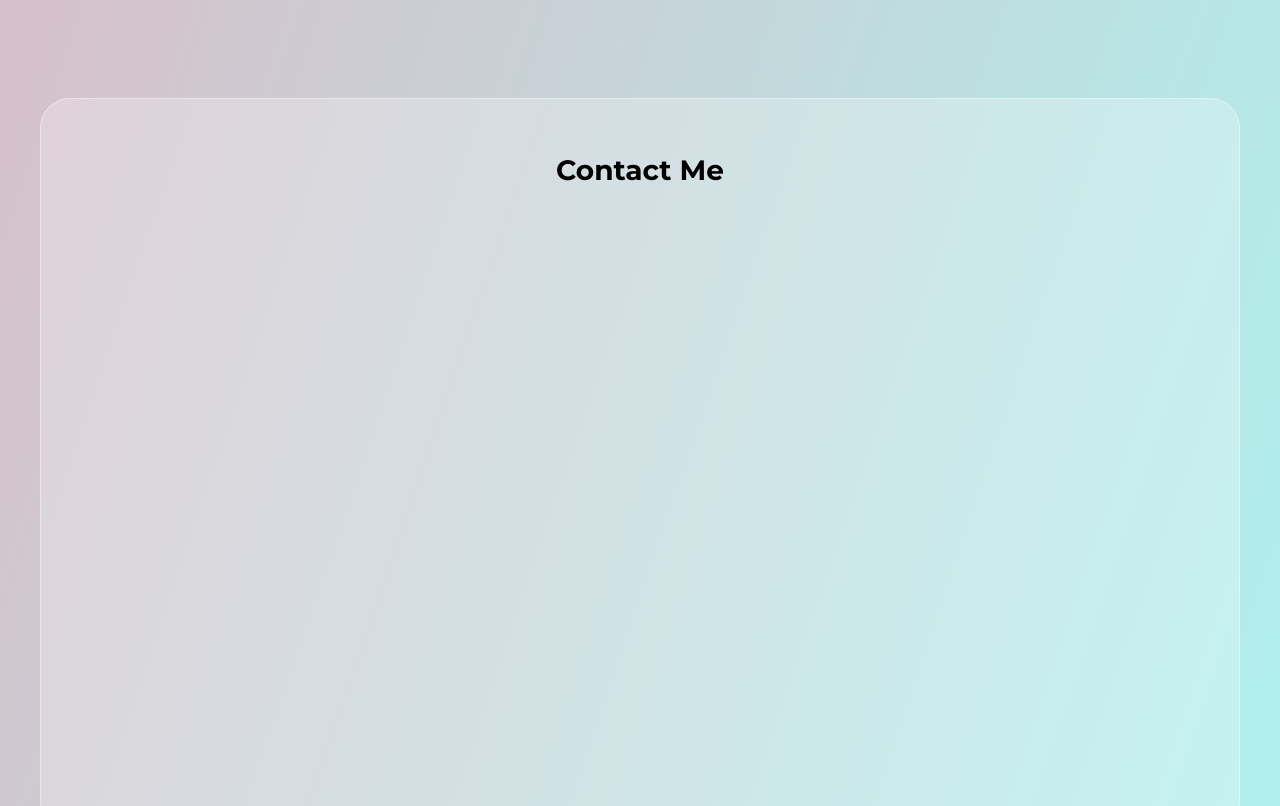
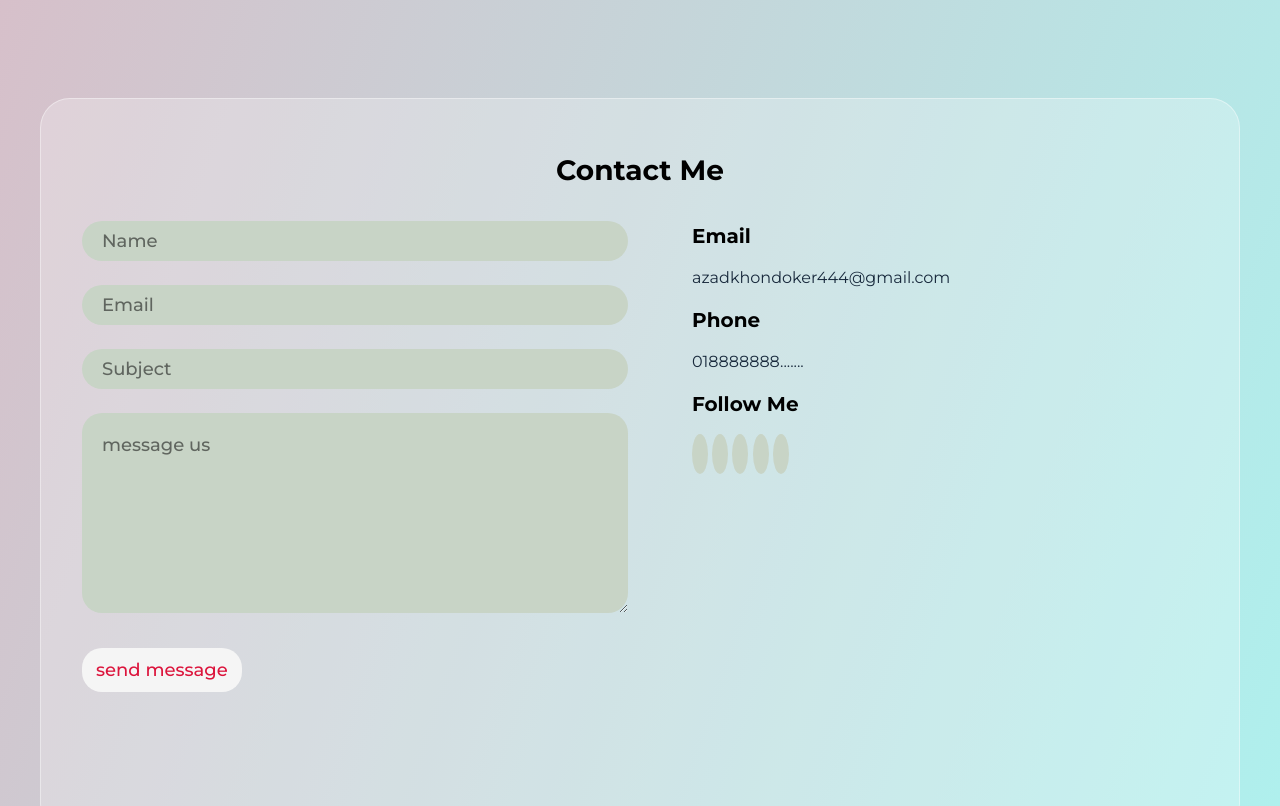
Before and after one commit to azadkhondoker/glassmo-, a plain HTML site: page index.html in a window 1280 px wide. Shown: the part 2831-3637 px from the top of the page. Drawn offline with nearby package versions, Linux system fonts and the light colour scheme; files that its build step writes are made by us from their sources.

Commit message:
contact section added

```diff
--- a/assets/scss/base/_common.scss
+++ b/assets/scss/base/_common.scss
@@ -126,6 +126,11 @@ section{
     color: crimson;
     font-size: 18px;
     font-weight: 500;
+    transition: 0.8s;
+    &:hover{
+        background-color: crimson;
+        color: whitesmoke;
+    }
 }
 
 .common-btn {
--- a/assets/scss/sections/_sections.scss
+++ b/assets/scss/sections/_sections.scss
@@ -161,3 +161,44 @@ section.project-section img {
     border: 10px solid #b59e6bad;
     border-radius: 5px;
 }
+
+
+
+.contact-section{
+    padding-bottom: 50px;
+    form{
+        input,textarea{
+            background: #C8D4C6;
+            color: #00000085;
+            padding: 20px;
+            border-radius: 20px;
+            font-size: 18px;
+        }
+    }
+    ul{
+        li{
+            display: inline-block;
+        }
+    }
+    .contact-para{
+        padding-left: 40px;
+        h5{
+            padding-bottom: 15px;
+        }
+        p{
+            padding-bottom: 15px;
+        }
+        ul{
+            li{
+                padding: 8px;
+                background-color: #C8D4C6;
+                border-radius: 50%;
+                &:hover a{
+                    color: crimson;
+                    padding: 10px;
+                }
+
+            }
+        }
+    }
+}
--- a/index.html
+++ b/index.html
@@ -196,6 +196,38 @@
                 <div class="section-head">
                     <h3>Contact Me</h3>
                     </div>
+                    <div class="row">
+                        <div class="col-lg-6">
+                            <form action="">
+                            <input type="text" placeholder="Name">
+                            <label for=""></label>
+                            <input type="text" placeholder="Email">
+                            <label for=""></label>
+                            <input type="text" placeholder="Subject">
+                            <label for=""></label>
+                            <textarea name="" id="" rows="10" placeholder="message us"></textarea>
+                            <div class="common-btn">
+                                <a href="#">send message</a>
+                            </div>
+                            </form>
+                        </div>
+                        <div class="col-lg-6">
+                            <div class="contact-para">
+                                <h5>Email</h5>
+                            <p>azadkhondoker444@gmail.com</p>
+                            <h5>Phone</h5>
+                            <p>018888888.......</p>
+                            <h5>Follow Me</h5>
+                            <ul>
+                                <li><a href="#"><i class="fab fa-facebook-f"></i></a></li>
+                                <li><a href="#"><i class="fab fa-twitter"></i></a></li>
+                                <li><a href="#"><i class="fab fa-instagram"></i></a></li>
+                                <li><a href="#"><i class="fab fa-youtube"></i></a></li>
+                                <li><a href="#"><i class="fab fa-linkedin-in"></i></a></li>
+                            </ul>
+                            </div>
+                        </div>
+                    </div>
                 </div>
             </section>
         </div>
```
Also changed, not shown: assets/css/style.css.
